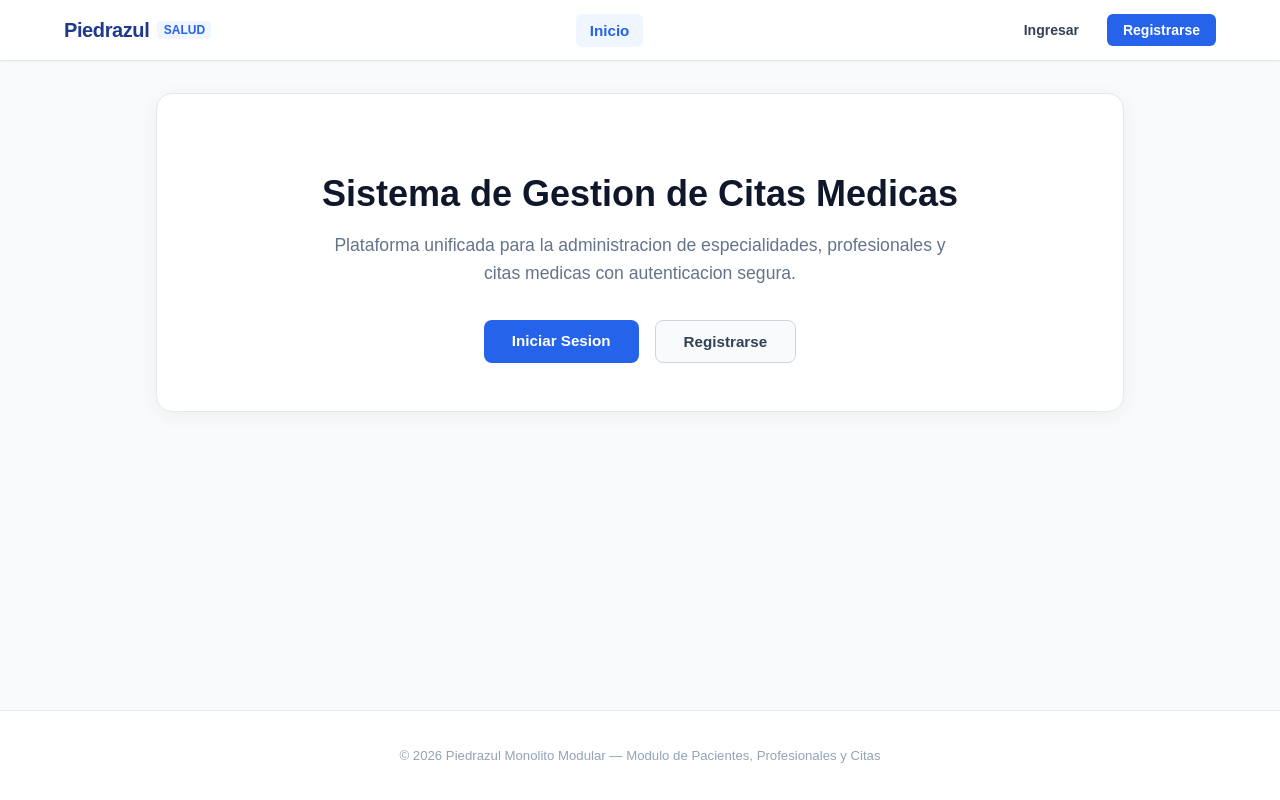
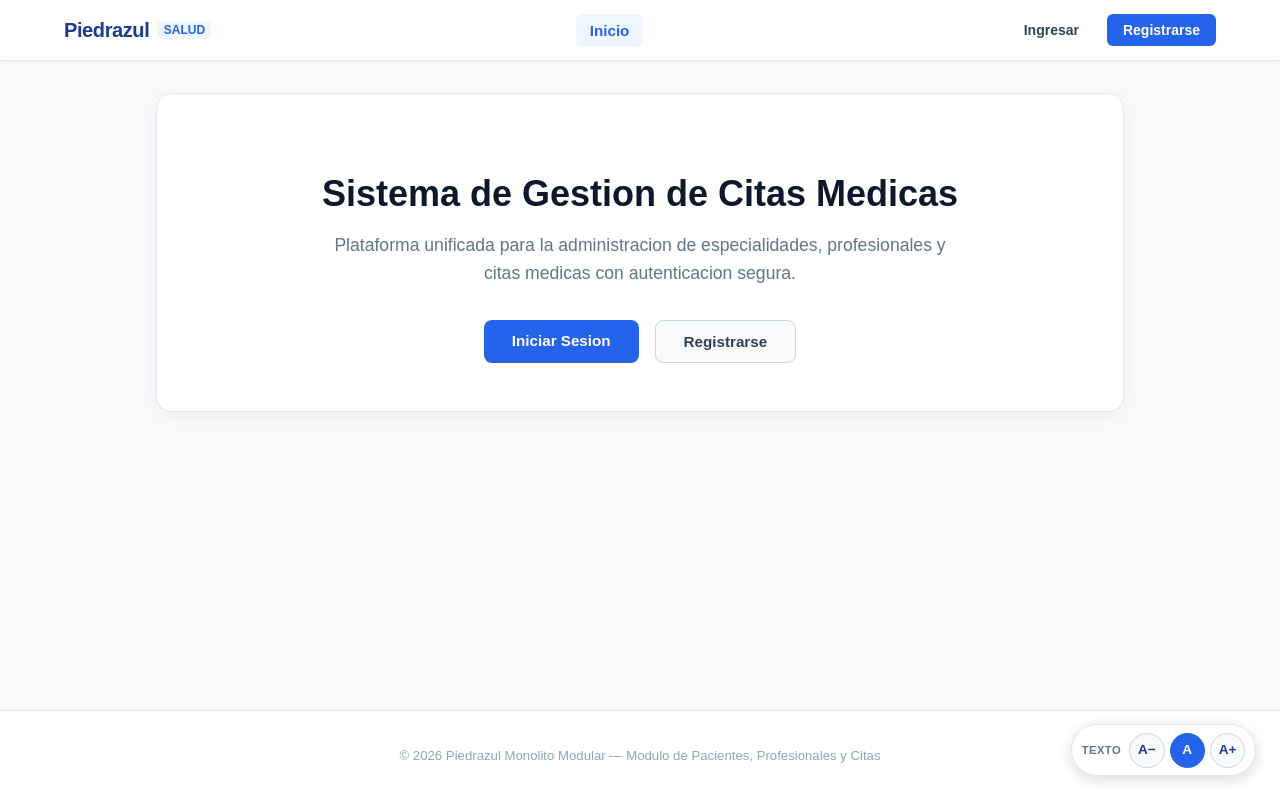
Before and after one commit to astern22/PiedrazulMonolitoModular, a Vue app in the folder frontend/: page / in a window 1280 px wide. Built offline with nearby package versions, Linux system fonts and the light colour scheme; no server answers; a web font is replaced by a local one.

Commit message:
feat: Opcion de accesibilidad para fuente de interfaz como mejora de usabilidad web

```diff
--- a/frontend/src/App.vue
+++ b/frontend/src/App.vue
@@ -1,9 +1,40 @@
 <script setup>
+import { ref, onMounted, watch } from 'vue'
 import { useRouter } from 'vue-router'
 import { useAuth } from '@/composables/useAuth'
 
 const router = useRouter()
 const { user, isAuthenticated, canManage, canManagePatients, hasAnyRole, logout } = useAuth()
+const MIN_SCALE = 0.8
+const MAX_SCALE = 1.6
+const SCALE_STEP = 0.1
+const STORAGE_KEY = 'piedrazul-text-scale'
+
+const textScale = ref(1)
+
+onMounted(() => {
+  const saved = parseFloat(localStorage.getItem(STORAGE_KEY))
+  if (!Number.isNaN(saved) && saved >= MIN_SCALE && saved <= MAX_SCALE) {
+    textScale.value = saved
+  }
+})
+
+watch(textScale, (value) => {
+  document.documentElement.style.fontSize = `${value * 16}px`
+  localStorage.setItem(STORAGE_KEY, String(value))
+})
+
+function increaseScale() {
+  textScale.value = Math.min(MAX_SCALE, Math.round((textScale.value + SCALE_STEP) * 100) / 100)
+}
+
+function decreaseScale() {
+  textScale.value = Math.max(MIN_SCALE, Math.round((textScale.value - SCALE_STEP) * 100) / 100)
+}
+
+function resetScale() {
+  textScale.value = 1
+}
 
 function handleLogout() {
   logout()
@@ -77,6 +108,36 @@ function handleLogout() {
     <footer class="app-footer">
       <p>&copy; 2026 Piedrazul Monolito Modular — Modulo de Pacientes, Profesionales y Citas</p>
     </footer>
+     <!-- Panel de accesibilidad siempre visible -->
+    <div class="accessibility-panel" role="group" aria-label="Accesibilidad de texto">
+      <span class="accessibility-label">Texto</span>
+      <button
+        class="accessibility-btn"
+        @click="decreaseScale"
+        :disabled="textScale <= MIN_SCALE"
+        aria-label="Reducir tamaño del texto"
+        title="Reducir texto"
+      >
+        A−
+      </button>
+      <button
+        class="accessibility-btn accessibility-reset"
+        @click="resetScale"
+        aria-label="Restablecer tamaño del texto"
+        title="Restablecer texto"
+      >
+        A
+      </button>
+      <button
+        class="accessibility-btn"
+        @click="increaseScale"
+        :disabled="textScale >= MAX_SCALE"
+        aria-label="Aumentar tamaño del texto"
+        title="Aumentar texto"
+      >
+        A+
+      </button>
+    </div>
   </div>
 </template>
 
@@ -262,4 +323,64 @@ body {
   border-top: 1px solid #e2e8f0;
   background: white;
 }
+
+
+.accessibility-panel {
+  position: fixed;
+  bottom: 1.5rem;
+  right: 1.5rem;
+  z-index: 100;
+  display: flex;
+  align-items: center;
+  gap: 0.3rem;
+  background: white;
+  border: 1px solid #e2e8f0;
+  border-radius: 9999px;
+  box-shadow: 0 4px 14px rgba(0, 0, 0, 0.14);
+  padding: 0.45rem 0.6rem;
+}
+
+.accessibility-label {
+  font-size: 0.7rem;
+  font-weight: 700;
+  text-transform: uppercase;
+  letter-spacing: 0.04em;
+  color: #64748b;
+  margin-right: 0.2rem;
+}
+
+.accessibility-btn {
+  min-width: 2.2rem;
+  height: 2.2rem;
+  padding: 0 0.5rem;
+  border: 1px solid #cbd5e1;
+  border-radius: 9999px;
+  background: #f8fafc;
+  color: #1e3a8a;
+  font-size: 0.85rem;
+  font-weight: 700;
+  line-height: 1;
+  cursor: pointer;
+  transition: all 0.15s;
+}
+
+.accessibility-btn:hover:not(:disabled) {
+  background: #eff6ff;
+  border-color: #2563eb;
+}
+
+.accessibility-btn:disabled {
+  opacity: 0.4;
+  cursor: not-allowed;
+}
+
+.accessibility-reset {
+  background: #2563eb;
+  border-color: #2563eb;
+  color: white;
+}
+
+.accessibility-reset:hover:not(:disabled) {
+  background: #1d4ed8;
+}
 </style>
```
